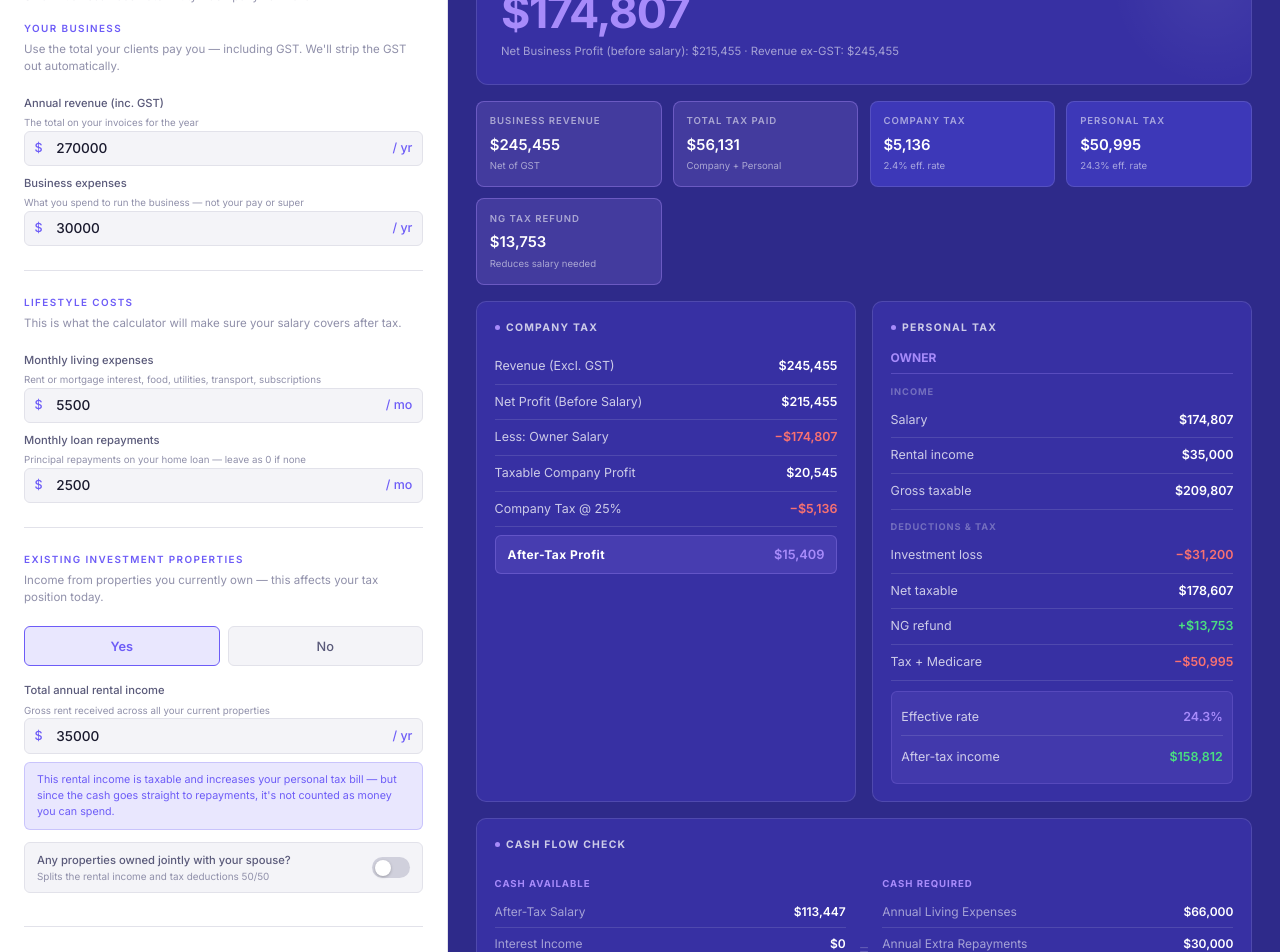
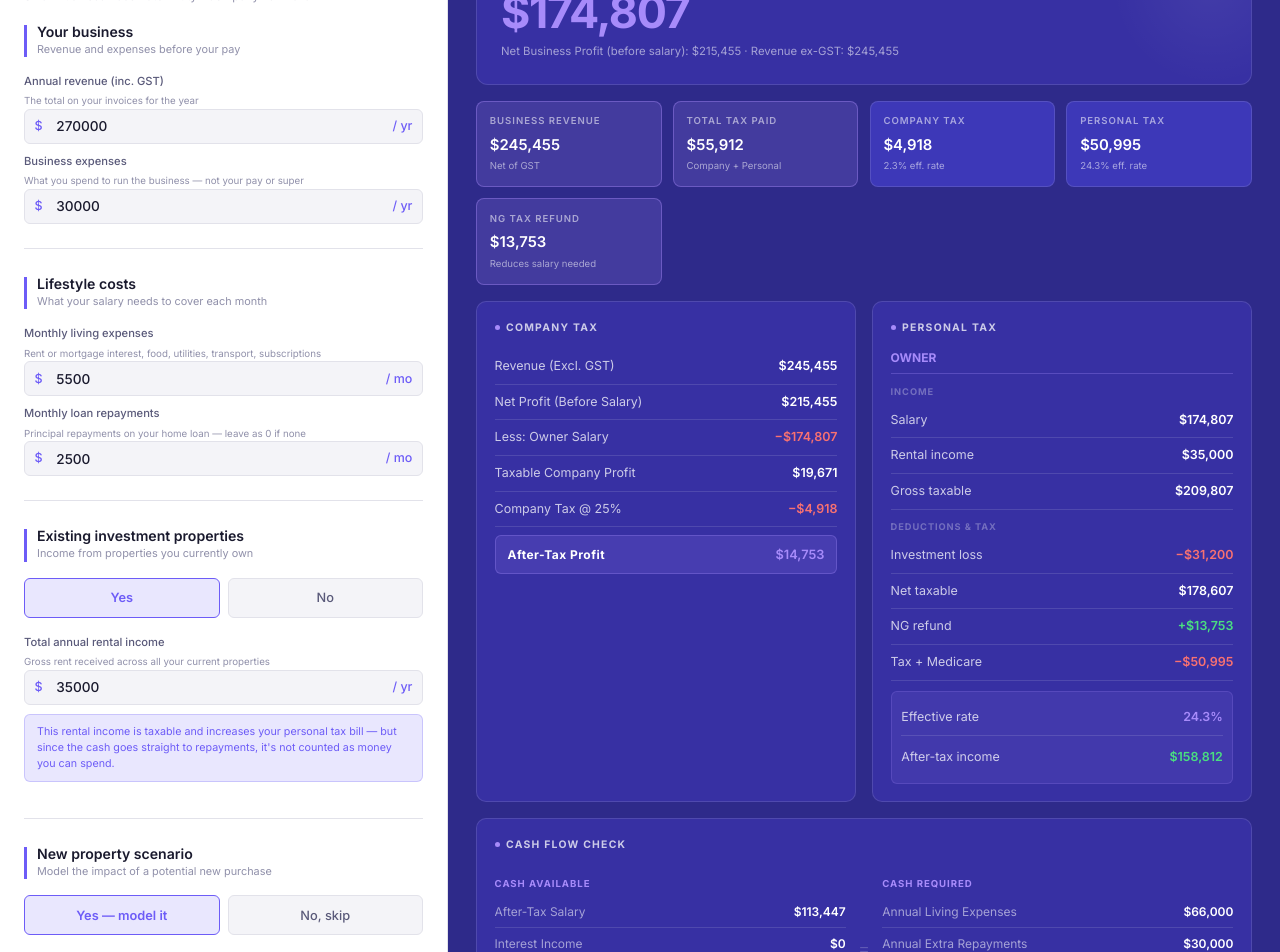
Before and after one commit to u1165139/sal-planner, a React (Vite) app: page / in a window 1280 px wide. Shown: the part 80-1032 px from the top of the page. Built offline with nearby package versions, Linux system fonts and the light colour scheme.

Commit message:
feat: update superannuation rate to 12% and enhance section labels for clarity

```diff
--- a/src/core/constants.ts
+++ b/src/core/constants.ts
@@ -5,7 +5,7 @@ export const MEDICARE_THRESHOLD = 26000
 export const MEDICARE_SHADING_RATE = 0.1;
 export const MEDICARE_RATE = 0.02;
 export const SUPER_CAP = 30000; // Concessional cap 2025-26
-export const SUPER_RATE = 0.115; // 11.5% SGC
+export const SUPER_RATE = 0.12; // 12.0% SGC from 1 July 2025
 
 export const PERSONAL_BRACKETS: { min: number; max: number; rate: number }[] = [
   { min: 0,      max: 18200,    rate: 0    },
--- a/src/core/tax-engine.ts
+++ b/src/core/tax-engine.ts
@@ -125,35 +125,63 @@ export function calculateTaxStrategy(inputs: CalcInputs): CalcResults {
 
   // ── Super adjustment ───────────────────────────────────────────────────────
   let superContribution = 0;
+
   if (maximiseSuper) {
-    // Calculate total effective cap based on who receives a salary
+    // Step 1: Calculate mandatory SGC on the drawn salary
+    const mandatorySGC = (recommendedOwnerSalary + recommendedSpouseSalary) * SUPER_RATE;
+
+    // Step 2: Calculate how much extra the company can contribute to reach the cap
+    // Each person with a salary gets their own $30k cap
     let totalCap = 0;
-    if (recommendedOwnerSalary > 0) totalCap += SUPER_CAP;
-    // Default to at least one cap if salaries haven't been mapped yet but profit exists
-    if (totalCap === 0) totalCap = SUPER_CAP;
-
-    const maxSalaryWithSuper = Math.max(0, netBusinessProfit) / (1 + SUPER_RATE);
-    totalRecommendedSalary = Math.min(totalRecommendedSalary, maxSalaryWithSuper);
-    const reSplit = computeCash(totalRecommendedSalary);
-    recommendedOwnerSalary = reSplit.ownerSal;
-    recommendedSpouseSalary = reSplit.spouseSal;
-
-    // Recalculate cap purely based on finalized split
-    totalCap = 0;
     if (recommendedOwnerSalary > 0) totalCap += SUPER_CAP;
     if (recommendedSpouseSalary > 0) totalCap += SUPER_CAP;
     if (totalCap === 0) totalCap = SUPER_CAP;
 
-    superContribution = Math.min((recommendedOwnerSalary + recommendedSpouseSalary) * SUPER_RATE, totalCap);
+    // Step 3: The company makes an additional voluntary concessional contribution
+    // on top of SGC to reach the cap — this is deductible to the company
+    const targetContribution = Math.min(mandatorySGC + (totalCap - mandatorySGC), totalCap);
+    const additionalContribution = Math.max(0, targetContribution - mandatorySGC);
+
+    // Step 4: Cap total salary + super within available profit
+    // (can't pay more super than there is profit to support it)
+    const maxPossibleSuper = Math.max(0, netBusinessProfit - recommendedOwnerSalary - recommendedSpouseSalary);
+    superContribution = Math.min(targetContribution, maxPossibleSuper);
+
+    // Step 5: If maximising super reduces available cash (because super isn't spendable),
+    // we may need to slightly increase salary to compensate — re-run binary search
+    // only if the additional contribution meaningfully reduces spendable cash
+    if (additionalContribution > 0) {
+      const { afterTax: afterTaxCheck, ngRefund: ngCheck } = computeCash(recommendedOwnerSalary + recommendedSpouseSalary);
+      const cashCheck = afterTaxCheck + availableNonSalaryCash + ngCheck;
+      if (cashCheck < requiredAnnualCash) {
+        // Need more salary to cover cash needs after super is maximised
+        let lo = recommendedOwnerSalary + recommendedSpouseSalary;
+        let hi = Math.max(netBusinessProfit, 1_000_000);
+        for (let i = 0; i < 80; i++) {
+          const mid = (lo + hi) / 2;
+          const salaryForSuper = Math.min(mid / (1 + SUPER_RATE), mid);
+          const { afterTax, ngRefund } = computeCash(salaryForSuper);
+          const total = afterTax + availableNonSalaryCash + ngRefund;
+          if (total < requiredAnnualCash) lo = mid; else hi = mid;
+        }
+        const newTotalSalary = Math.min((lo + hi) / 2, Math.max(0, netBusinessProfit));
+        const reSplit = computeCash(newTotalSalary);
+        recommendedOwnerSalary = reSplit.ownerSal;
+        recommendedSpouseSalary = reSplit.spouseSal;
+        const newMandatorySGC = (recommendedOwnerSalary + recommendedSpouseSalary) * SUPER_RATE;
+        const newMaxSuper = Math.max(0, netBusinessProfit - recommendedOwnerSalary - recommendedSpouseSalary);
+        superContribution = Math.min(totalCap, newMaxSuper, newMandatorySGC + additionalContribution);
+      }
+    }
   } else {
-    // Enforce base SGC calculation for salaries drawn
+    // Mandatory SGC always applies on any salary drawn
     superContribution = (recommendedOwnerSalary + recommendedSpouseSalary) * SUPER_RATE;
   }
 
   // ── Final tax calculations ─────────────────────────────────────────────────
-  const companyTaxableProfit = Math.max(0, netBusinessProfit - totalRecommendedSalary - superContribution);
-  const companyTax = companyTaxableProfit * COMPANY_TAX_RATE;
-  const companyAfterTaxProfit = companyTaxableProfit - companyTax;
+  let companyTaxableProfit = Math.max(0, netBusinessProfit - totalRecommendedSalary - superContribution);
+  let companyTax = companyTaxableProfit * COMPANY_TAX_RATE;
+  let companyAfterTaxProfit = companyTaxableProfit - companyTax;
 
   let netDividend = 0;
   let frankingCredit = 0;
@@ -188,23 +216,23 @@ export function calculateTaxStrategy(inputs: CalcInputs): CalcResults {
     afterTaxSpouseSalary = recommendedSpouseSalary - (sTaxWithout - sTaxBase);
   }
 
-  const ownerNegativeGearingRefund = personalTaxWithout - personalTaxWith;
-  const negativeGearingRefund = ownerNegativeGearingRefund + spouseNgRefund;
+  let ownerNegativeGearingRefund = personalTaxWithout - personalTaxWith;
+  let negativeGearingRefund = ownerNegativeGearingRefund + spouseNgRefund;
 
-  const personalTaxTotal = personalTaxWith - frankingCredit;
+  let personalTaxTotal = personalTaxWith - frankingCredit;
 
   const personalTaxOnBaseOnly = calcTotalPersonalTax(basePersonalTaxableIncome);
-  const personalTaxOnSalary = personalTaxWithout - personalTaxOnBaseOnly;
-  const totalPersonalTaxableIncome = Math.max(0, grossIncome - splitLossOwner);
+  let personalTaxOnSalary = personalTaxWithout - personalTaxOnBaseOnly;
+  let totalPersonalTaxableIncome = Math.max(0, grossIncome - splitLossOwner);
 
-  const afterTaxOwnerSalary = recommendedOwnerSalary - personalTaxOnSalary;
+  let afterTaxOwnerSalary = recommendedOwnerSalary - personalTaxOnSalary;
 
-  const afterTaxSalary = afterTaxOwnerSalary + afterTaxSpouseSalary;
-  const totalCashAvailable = afterTaxSalary + availableNonSalaryCash + negativeGearingRefund + netDividend - dividendTopUpTax;
+  let afterTaxSalary = afterTaxOwnerSalary + afterTaxSpouseSalary;
+  let totalCashAvailable = afterTaxSalary + availableNonSalaryCash + negativeGearingRefund + netDividend - dividendTopUpTax;
   const cashShortfall = Math.max(0, requiredAnnualCash - availableNonSalaryCash - negativeGearingRefund - (netDividend - dividendTopUpTax));
-  const cashSurplusDeficit = totalCashAvailable - requiredAnnualCash;
-  const totalFamilyTax = companyTax + personalTaxTotal + spouseTax;
-  const isHighTaxBracket = totalPersonalTaxableIncome > 190000;
+  let cashSurplusDeficit = totalCashAvailable - requiredAnnualCash;
+  let totalFamilyTax = companyTax + personalTaxTotal + spouseTax;
+  let isHighTaxBracket = totalPersonalTaxableIncome > 190000;
 
   // ── Family tax bracket optimisation ───────────────────────────────────────
   let extraSpouseSalary = 0;
@@ -321,6 +349,69 @@ export function calculateTaxStrategy(inputs: CalcInputs): CalcResults {
       } else {
         familyOptimisationMessage = `No meaningful saving found. The gap between your marginal rates (${Math.round(ownerMarginal * 100)}% vs ${Math.round(spouseMarginal * 100)}%) is not large enough to overcome the difference in company tax treatment.`;
       }
+
+      if (familyOptimisationActive) {
+        const optimised = evaluateSpouseSalary(bestSpouseSal);
+
+        // Overwrite salary figures
+        recommendedOwnerSalary = optimised.minOwnerSal;
+        recommendedSpouseSalary = extraSpouseSalary;
+
+        // Recalculate super on new salary split
+        if (maximiseSuper) {
+          let totalCap = 0;
+          if (recommendedOwnerSalary > 0) totalCap += SUPER_CAP;
+          if (recommendedSpouseSalary > 0) totalCap += SUPER_CAP;
+          if (totalCap === 0) totalCap = SUPER_CAP;
+          superContribution = Math.min((recommendedOwnerSalary + recommendedSpouseSalary) * SUPER_RATE, totalCap);
+        } else {
+          superContribution = (recommendedOwnerSalary + recommendedSpouseSalary) * SUPER_RATE;
+        }
+
+        // Recalculate company tax
+        const optCompanyTaxableProfit = Math.max(0, netBusinessProfit - recommendedOwnerSalary - recommendedSpouseSalary - superContribution);
+        const optCompanyTax = optCompanyTaxableProfit * COMPANY_TAX_RATE;
+        const optCompanyAfterTaxProfit = optCompanyTaxableProfit - optCompanyTax;
+
+        // Recalculate owner personal tax
+        const optOwnerGross = recommendedOwnerSalary + basePersonalTaxableIncome + grossedUpDividend;
+        const optPersonalTaxWithout = calcTotalPersonalTax(optOwnerGross);
+        const optPersonalTaxWith = calcTotalPersonalTax(Math.max(0, optOwnerGross - splitLossOwner));
+        const optOwnerNgRefund = optPersonalTaxWithout - optPersonalTaxWith;
+        const optPersonalTaxTotal = optPersonalTaxWith - frankingCredit;
+        const optPersonalTaxOnBaseOnly = calcTotalPersonalTax(basePersonalTaxableIncome);
+        const optPersonalTaxOnSalary = optPersonalTaxWithout - optPersonalTaxOnBaseOnly;
+        const optTotalPersonalTaxableIncome = Math.max(0, optOwnerGross - splitLossOwner);
+        const optAfterTaxOwnerSalary = recommendedOwnerSalary - optPersonalTaxOnSalary;
+
+        // Recalculate spouse personal tax
+        const optSpouseGross = recommendedSpouseSalary + (inputs.spouseOtherIncome || 0);
+        const optSpouseTaxWithout = calcTotalPersonalTax(optSpouseGross);
+        const optSpouseTaxWith = calcTotalPersonalTax(Math.max(0, optSpouseGross - splitLossSpouse));
+        const optSpouseNgRefund = optSpouseTaxWithout - optSpouseTaxWith;
+        const optSpouseTaxBase = calcTotalPersonalTax(inputs.spouseOtherIncome || 0);
+        const optSpouseTax = optSpouseTaxWith - optSpouseTaxBase;
+        const optAfterTaxSpouseSalary = recommendedSpouseSalary - (optSpouseTaxWithout - optSpouseTaxBase);
+
+        // Overwrite all downstream variables
+        companyTaxableProfit = optCompanyTaxableProfit;
+        companyTax = optCompanyTax;
+        companyAfterTaxProfit = optCompanyAfterTaxProfit;
+        personalTaxTotal = optPersonalTaxTotal;
+        personalTaxOnSalary = optPersonalTaxOnSalary;
+        totalPersonalTaxableIncome = optTotalPersonalTaxableIncome;
+        ownerNegativeGearingRefund = optOwnerNgRefund;
+        spouseTax = optSpouseTax;
+        spouseNgRefund = optSpouseNgRefund;
+        afterTaxSpouseSalary = optAfterTaxSpouseSalary;
+        negativeGearingRefund = optOwnerNgRefund + optSpouseNgRefund;
+        afterTaxOwnerSalary = optAfterTaxOwnerSalary;
+        afterTaxSalary = optAfterTaxOwnerSalary + optAfterTaxSpouseSalary;
+        totalCashAvailable = afterTaxSalary + availableNonSalaryCash + negativeGearingRefund + netDividend - dividendTopUpTax;
+        cashSurplusDeficit = totalCashAvailable - requiredAnnualCash;
+        totalFamilyTax = optCompanyTax + optPersonalTaxTotal + optSpouseTax;
+        isHighTaxBracket = optTotalPersonalTaxableIncome > 190000;
+      }
     }
   }
 
--- a/src/features/calculator/WizardInput.tsx
+++ b/src/features/calculator/WizardInput.tsx
@@ -7,7 +7,6 @@ export function WizardInput() {
 
   const [hasExistingProperty, setHasExistingProperty] = useState(true);
   const [hasNewProperty, setHasNewProperty] = useState(true);
-  const [existingJoint, setExistingJoint] = useState(false);
   const [newJoint, setNewJoint] = useState(false);
   const [interestOn, setInterestOn] = useState(inputs.interestIncome > 0);
 
@@ -73,24 +72,30 @@ export function WizardInput() {
 
       {/* ── Business ── */}
       <div className="form-section">
-        <div className="section-label">Your business</div>
-        <div className="step-hint">Use the total your clients pay you — including GST. We'll strip the GST out automatically.</div>
+        <div className="section-label">
+          <div className="section-label-title">Your business</div>
+          <div className="section-label-sub">Revenue and expenses before your pay</div>
+        </div>
         {renderInput('Annual revenue (inc. GST)', 'The total on your invoices for the year', 'businessIncomeGST', '/ yr')}
         {renderInput('Business expenses', "What you spend to run the business — not your pay or super", 'deductibleExpenses', '/ yr')}
       </div>
 
       {/* ── Lifestyle ── */}
       <div className="form-section">
-        <div className="section-label">Lifestyle costs</div>
-        <div className="step-hint">This is what the calculator will make sure your salary covers after tax.</div>
+        <div className="section-label">
+          <div className="section-label-title">Lifestyle costs</div>
+          <div className="section-label-sub">What your salary needs to cover each month</div>
+        </div>
         {renderInput('Monthly living expenses', 'Rent or mortgage interest, food, utilities, transport, subscriptions', 'monthlyLiving', '/ mo')}
         {renderInput('Monthly loan repayments', 'Principal repayments on your home loan — leave as 0 if none', 'monthlyRepayments', '/ mo')}
       </div>
 
       {/* ── Existing properties ── */}
       <div className="form-section">
-        <div className="section-label">Existing investment properties</div>
-        <div className="step-hint">Income from properties you currently own — this affects your tax position today.</div>
+        <div className="section-label">
+          <div className="section-label-title">Existing investment properties</div>
+          <div className="section-label-sub">Income from properties you currently own</div>
+        </div>
         <div className="yn-row">
           <button
             className={`yn-btn${hasExistingProperty ? ' sel' : ''}`}
@@ -98,7 +103,7 @@ export function WizardInput() {
           >Yes</button>
           <button
             className={`yn-btn${!hasExistingProperty ? ' sel' : ''}`}
-            onClick={() => { setHasExistingProperty(false); set('propertyIncome')(0); setExistingJoint(false); set('jointOwnership')(newJoint); }}
+            onClick={() => { setHasExistingProperty(false); set('propertyIncome')(0); set('jointOwnership')(newJoint); }}
           >No</button>
         </div>
         {hasExistingProperty && (
@@ -107,29 +112,16 @@ export function WizardInput() {
             <div className="info-box">
               This rental income is taxable and increases your personal tax bill — but since the cash goes straight to repayments, it's not counted as money you can spend.
             </div>
-            {renderToggleCard(
-              'Any properties owned jointly with your spouse?',
-              'Splits the rental income and tax deductions 50/50',
-              existingJoint,
-              () => {
-                const next = !existingJoint;
-                setExistingJoint(next);
-                const turningOn = next || newJoint;
-                set('jointOwnership')(turningOn);
-                if (turningOn && (inputs.spouseOtherIncome === 0 || inputs.spouseOtherIncome === undefined)) {
-                  set('spouseOtherIncome')(100000);
-                }
-              },
-              renderJointBody('Both the rental income and any deductible losses will be split equally between you and your spouse on your respective tax returns.')
-            )}
           </>
         )}
       </div>
 
       {/* ── New property scenario ── */}
       <div className="form-section">
-        <div className="section-label">New property scenario</div>
-        <div className="step-hint">Model the tax and cash flow impact of a potential new purchase — skip this if it doesn't apply.</div>
+        <div className="section-label">
+          <div className="section-label-title">New property scenario</div>
+          <div className="section-label-sub">Model the impact of a potential new purchase</div>
+        </div>
         <div className="yn-row">
           <button
             className={`yn-btn${hasNewProperty ? ' sel' : ''}`}
@@ -137,7 +129,7 @@ export function WizardInput() {
           >Yes — model it</button>
           <button
             className={`yn-btn${!hasNewProperty ? ' sel' : ''}`}
-            onClick={() => { setHasNewProperty(false); set('monthlyDeductibleInvestmentLoss')(0); setNewJoint(false); set('jointOwnership')(existingJoint); }}
+            onClick={() => { setHasNewProperty(false); set('monthlyDeductibleInvestmentLoss')(0); setNewJoint(false); set('jointOwnership')(false); }}
           >No, skip</button>
         </div>
         {hasNewProperty && (
@@ -153,7 +145,7 @@ export function WizardInput() {
               () => {
                 const next = !newJoint;
                 setNewJoint(next);
-                const turningOn = existingJoint || next;
+                const turningOn = next;
                 set('jointOwnership')(turningOn);
                 if (turningOn && (inputs.spouseOtherIncome === 0 || inputs.spouseOtherIncome === undefined)) {
                   set('spouseOtherIncome')(100000);
@@ -167,8 +159,10 @@ export function WizardInput() {
 
       {/* ── Other income & strategy ── */}
       <div className="form-section">
-        <div className="section-label">Other income &amp; strategy</div>
-        <div className="step-hint">All of these are optional — skip anything that doesn't apply to you.</div>
+        <div className="section-label">
+          <div className="section-label-title">Other income &amp; strategy</div>
+          <div className="section-label-sub">Optional — skip anything that doesn't apply</div>
+        </div>
 
         {renderToggleCard(
           'I earn interest on savings',
@@ -189,7 +183,7 @@ export function WizardInput() {
           inputs.maximiseSuper,
           () => set('maximiseSuper')(!inputs.maximiseSuper),
           <span style={{ fontSize: '0.67rem', color: 'var(--text-dim)', lineHeight: 1.5, display: 'block' }}>
-            Your salary will be set so the company can contribute the full $30,000 concessional limit. Note: the mandatory 11.5% SGC always applies regardless of this setting.
+            Your salary will be set so the company can contribute the full $30,000 concessional limit. Note: the mandatory 12% SGC always applies regardless of this setting.
           </span>
         )}
 
--- a/src/features/results/Hero.tsx
+++ b/src/features/results/Hero.tsx
@@ -37,7 +37,7 @@ export function Hero() {
 
       {summary.maximiseSuper && summary.superContribution > 0 && (
         <div className="super-note">
-          +&nbsp;<strong>{fmt(summary.superContribution)}</strong> employer super (SGC 11.5%) — deductible to company, not cash-in-hand
+          +&nbsp;<strong>{fmt(summary.superContribution)}</strong> employer super (SGC 12%) — deductible to company, not cash-in-hand
         </div>
       )}
       <div className="hero-sub">
--- a/src/features/results/ResultsDisplay.tsx
+++ b/src/features/results/ResultsDisplay.tsx
@@ -31,7 +31,7 @@ export function ResultsDisplay() {
       <div className="footer">
         <p>For informational purposes only — not financial or tax advice.</p>
         <p>Consult a registered tax agent for advice specific to your circumstances.</p>
-        <p style={{ marginTop: '0.3rem', opacity: 0.4 }}>2025–26 · SBBRE 25% · SGC 11.5% · Super cap $30,000</p>
+        <p style={{ marginTop: '0.3rem', opacity: 0.4 }}>2025–26 · SBBRE 25% · SGC 12% · Super cap $30,000</p>
       </div>
     </>
   );
--- a/src/index.css
+++ b/src/index.css
@@ -496,12 +496,22 @@ body {
   padding-bottom: 0;
 }
 .section-label {
-  font-size: 0.62rem;
+  border-left: 3px solid var(--accent);
+  padding-left: 10px;
+  margin-bottom: 1rem;
+  margin-top: 0.25rem;
+}
+.section-label-title {
+  font-size: 0.88rem;
   font-weight: 600;
-  letter-spacing: 0.14em;
-  text-transform: uppercase;
-  color: var(--accent);
-  margin-bottom: 0.3rem;
+  color: var(--text);
+  line-height: 1;
+  margin-bottom: 3px;
+}
+.section-label-sub {
+  font-size: 0.68rem;
+  color: var(--text-dim);
+  line-height: 1.4;
 }
 
 .wizard-progress {
```
Also changed, not shown: src/hooks/useSalaryOptimization.ts (+8 -4 lines), 1 other file (tests, documents, lock files or other folders).
